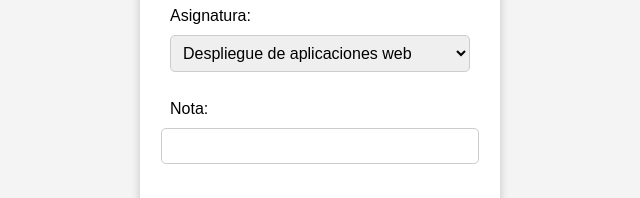
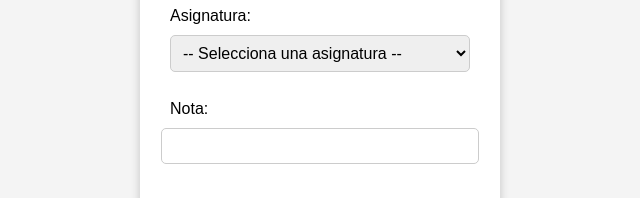
Before and after one commit to NanoRG14/GestorNotasEscolares, a plain HTML site: page index.html in a window 1280 px wide. Shown: the part 196-394 px from the top of the page, 320-960 px from the left. Drawn offline with Linux system fonts and the light colour scheme.

Commit message:
refactor(index): reorganizacion de select para elegir la asignatura en el formulario

```diff
--- a/index.html
+++ b/index.html
@@ -13,22 +13,16 @@
 
     <form id="formulario">
 
-        <Label>Curso <input type="radio" name="curso"> 1º <input type="radio"name="curso"> 2º</Label>
+        <Label>Curso <input type="radio" name="curso"> 1º <input type="radio" name="curso"> 2º</Label>
 
         <label for="alumnoSelect">Alumno:</label>
-    <select id="alumnoSelect">
-      <option value="">-- Selecciona un alumno --</option>
-    </select>
+        <select id="alumnoSelect">
+            <option value="">-- Selecciona un alumno --</option>
+        </select>
+
         <label for="asignatura">Asignatura:</label>
-        <select id = "asignaturaSelect" name="asignatura">
-
-            <option value="Despliegue de aplicaciones web">Despliegue de aplicaciones web</option>
-            <option value="Desarrollo web en entorno cliente">Desarrollo web en entorno cliente</option>
-            <option value="Desarrollo web en entorno servidor">Desarrollo web en entorno servidor</option>
-            <option value="Proyecto intermodular">Proyecto intermodular</option>
-            <option value="Ingles profesional">Ingles profesional</option>
-            <option value="Diseño de interfaces web">Diseño de interfaces web</option>
-            <option value="IPE II">IPE II</option>
+        <select id="asignaturaSelect" name="asignatura">
+            <option value="">-- Selecciona una asignatura --</option>
         </select><br>
 
         <label for="nota">Nota:</label>
@@ -39,8 +33,8 @@
     <script src="./js/script.js"></script> <!--Enlace con script de JavaScript-->
 </body>
 <footer>
-     <p id="pFooter">&copy; Grupo 3 | 2º DAW | Todos los derechos reservados | 2025</p>
-     <img src="assets/img/iac.png" alt="IAC">
+    <p id="pFooter">&copy; Grupo 3 | 2º DAW | Todos los derechos reservados | 2025</p>
+    <img src="assets/img/iac.png" alt="IAC">
 </footer>
 
 </html>
```
